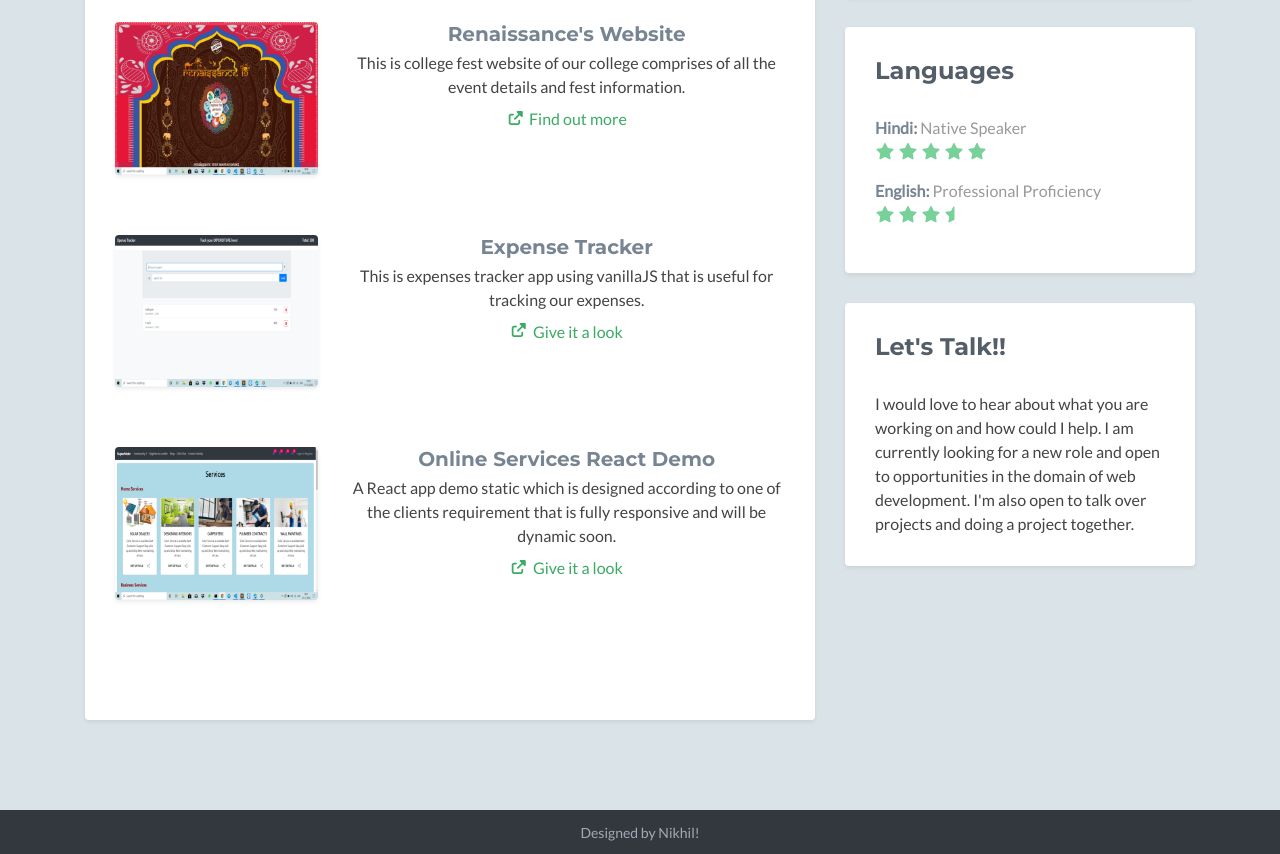
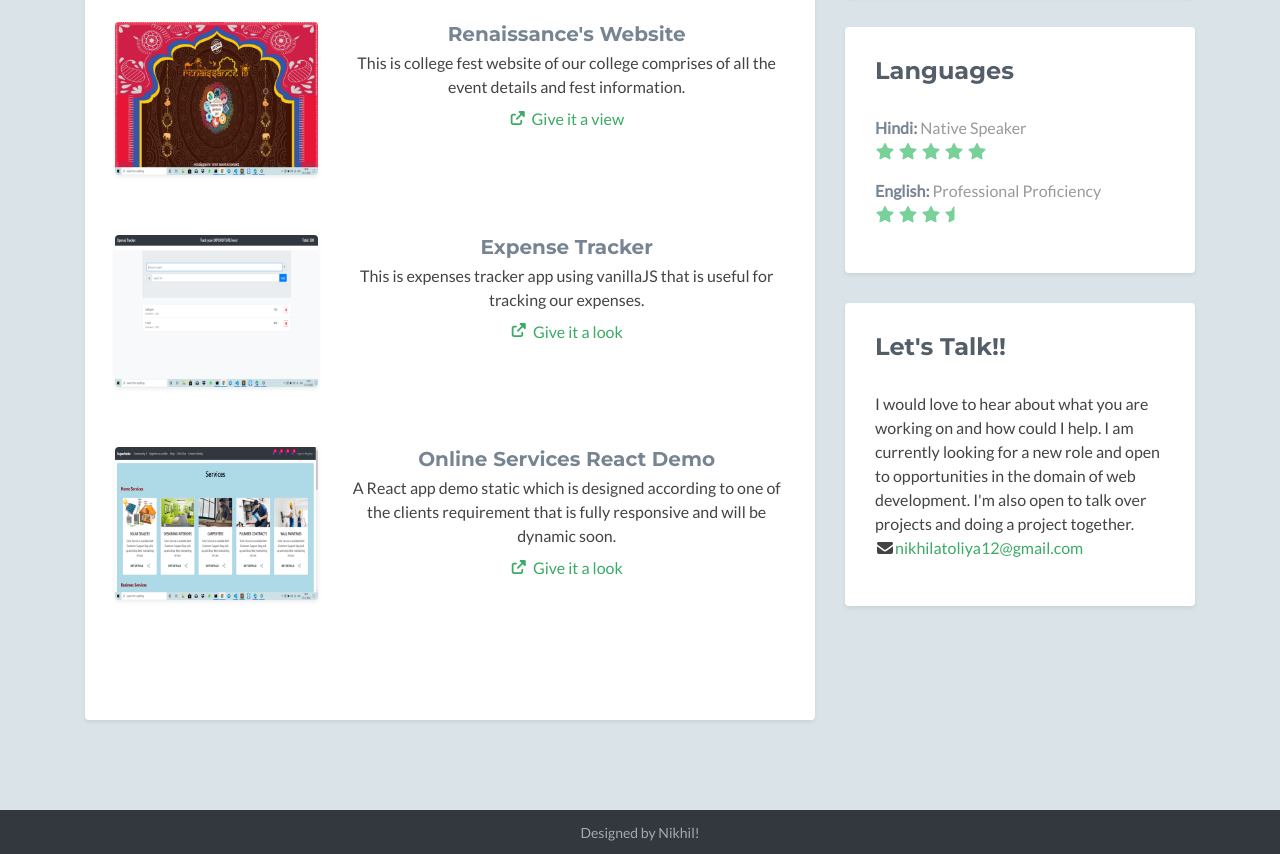
Before and after one commit to Niksgupta/portfolio1, a plain HTML site: page index.html in a window 1280 px wide. Shown: the part 1447-2301 px from the top of the page. Drawn offline with nearby package versions, Linux system fonts and the light colour scheme; no server answers; some icons are missing.

Commit message:
fourth commit

```diff
--- a/index.html
+++ b/index.html
@@ -112,7 +112,7 @@
                                 <div class="desc col-md-8 col-12">
                                     <h3 class="title"><a href="https://github.com/Renaissance-2019" target="_blank">Renaissance's Website</a></h3>
                                     <p class="mb-2"> This is college fest website of our college comprises of all the event details and fest information.</p>
-                                    <p><a class="more-link" href="http://jecrcrenaissance.in/" target="_blank"><i class="fas fa-external-link-alt"></i>Find out more</a></p>
+                                    <p><a class="more-link" href="http://jecrcrenaissance.in/" target="_blank"><i class="fas fa-external-link-alt"></i>Give it a view</a></p>
                                 </div><!--//desc-->
                             </div><!--//item-->
 
@@ -256,8 +256,16 @@
                         <h2 class="heading">Let's Talk!!</h2>
                         <div class="content">
                             <div class="item">
-                                I would love to hear about what you are working on and how could I help. I am currently looking for a new role and open to opportunities in the domain of web development. I'm also open to talk over projects and doing a project together.
+                                I would love to hear about what you are working on and how could I help. I am currently looking for a new role and open to opportunities in the domain of web development.
+                                I'm also open to talk over projects and doing a project together.
+                                <br />
+
+                                <ul class="list-unstyled">
+                                <li><i class="fas fa-envelope"></i><span class="sr-only">Email:</span><a href="#">nikhilatoliya12@gmail.com</a></li>
+
+                            </ul>
                             </div><!--//item-->
+
 
                         </div><!--//content-->
                     </div><!--//section-inner-->
```
